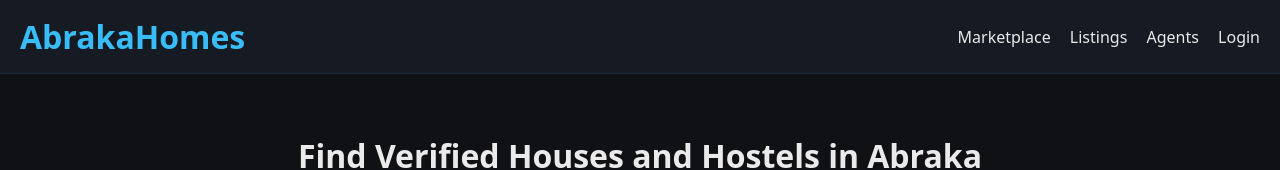
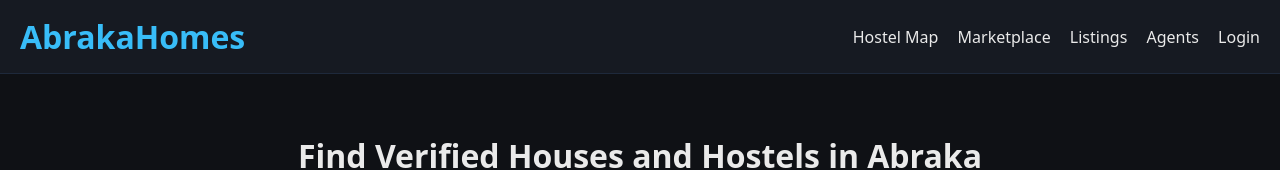
Before and after one commit to kejicjs11/Keji-website, a plain HTML site: page index.html in a window 1280 px wide. Shown: the top 170 px of the page. Drawn offline with Linux system fonts and the light colour scheme.

Commit message:
Update index.html

```diff
--- a/index.html
+++ b/index.html
@@ -11,6 +11,7 @@
   <header class="navbar">
     <h1>AbrakaHomes</h1>
     <nav>
+      <a href="hostel-map.html">Hostel Map</a>
       <a href="marketplace.html">Marketplace</a>
       <a href="listings.html">Listings</a>
       <a href="agents.html">Agents</a>
```
